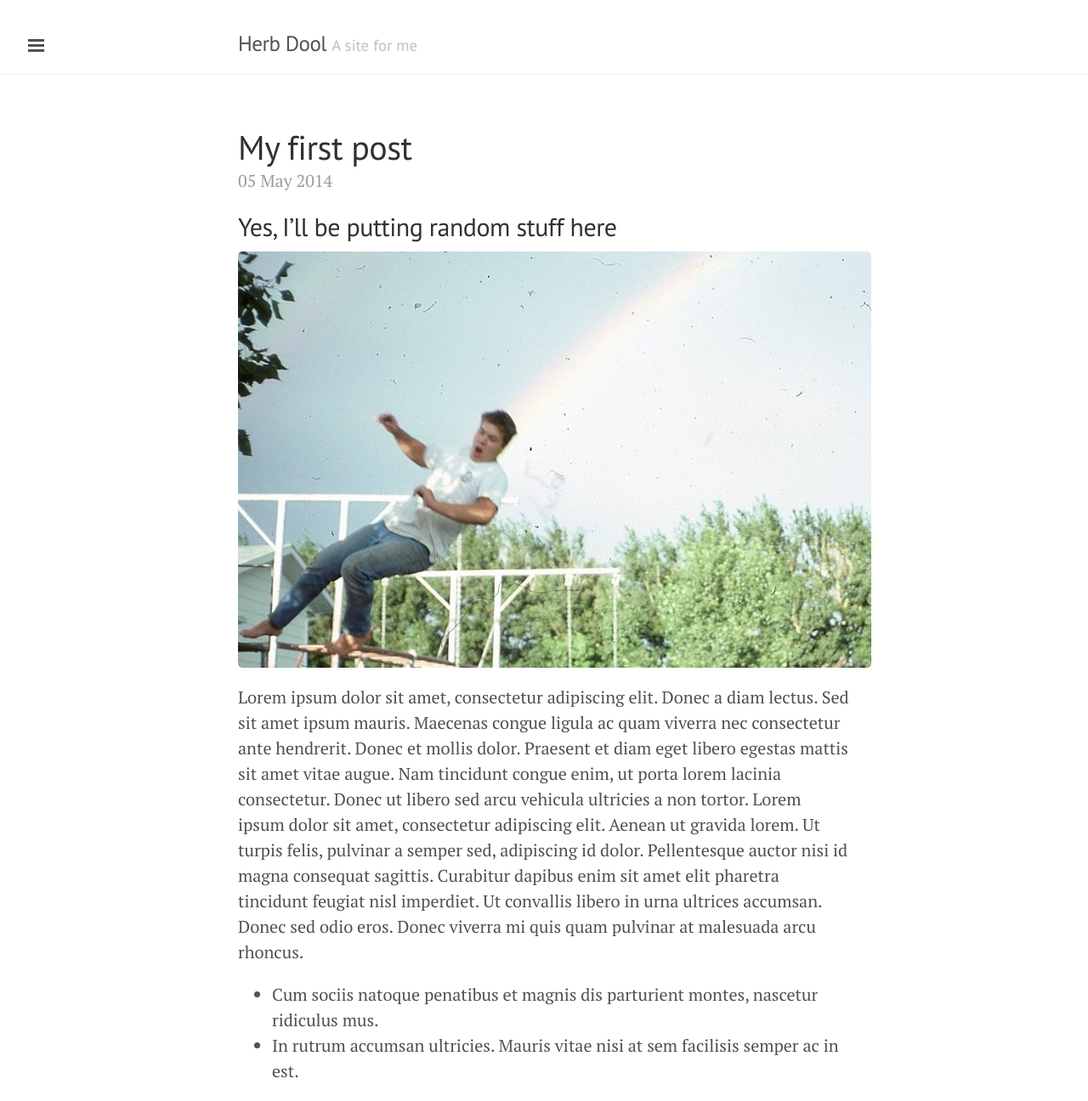
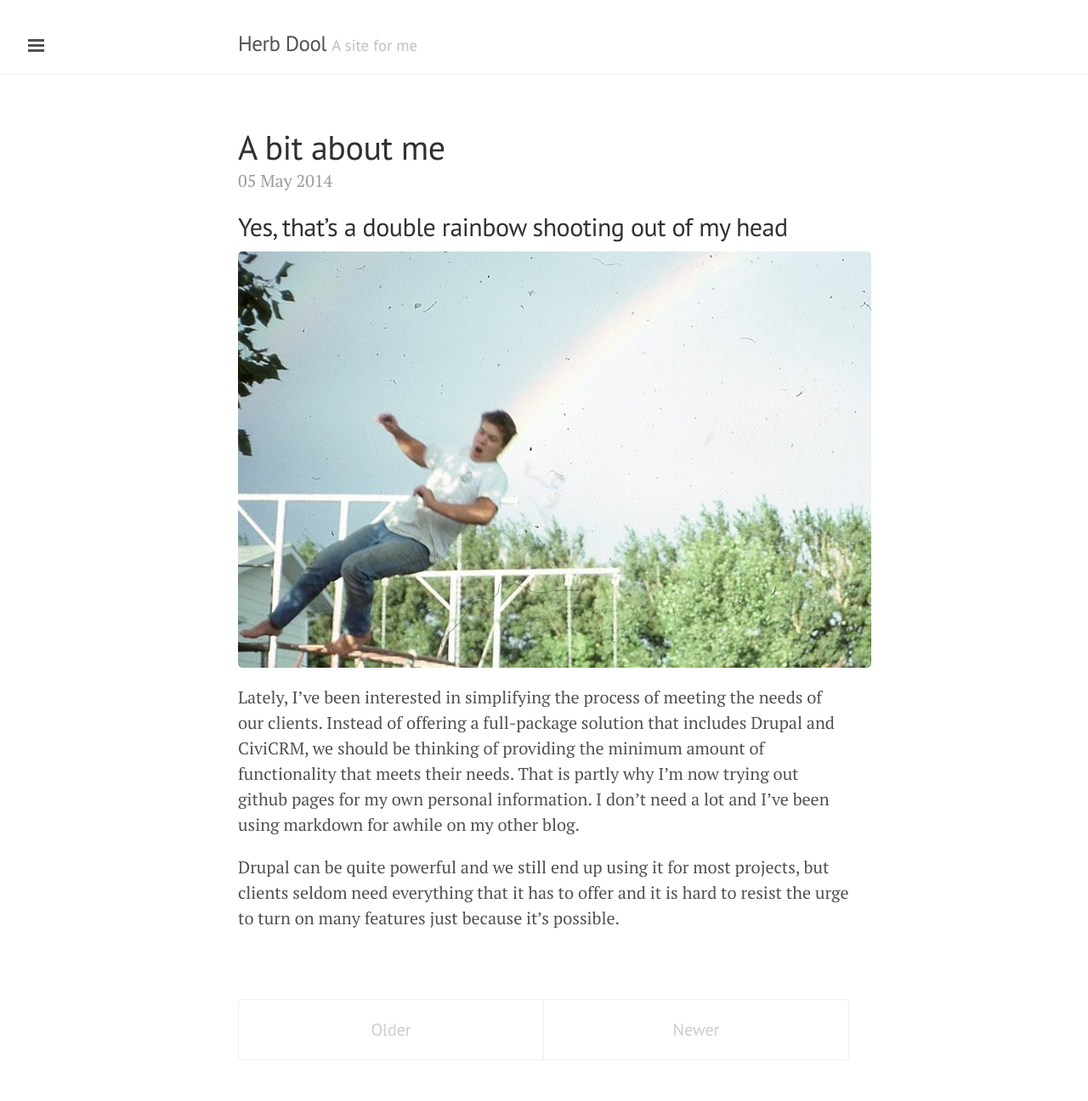
Before and after one commit to herbdool/herbdool.github.com, a Jekyll site: the page built from index.html, in a window 1280 px wide and 1400 px high, cut to the strip 104-1400 px from the top of the window. Shown: the whole strip at 85% size. Built offline with Jekyll 4.4.1, drawn with Linux system fonts in a browser that asks for light colours; Markdown is read by kramdown in place of the engine named in the settings; the list of posts is cut into pages by our own code; some of the changed text lies outside the part shown.

Commit message:
Updated 2014-05-05-my-first.md

```diff
--- a/_posts/2014-05-05-my-first.md
+++ b/_posts/2014-05-05-my-first.md
@@ -2,16 +2,14 @@
 layout: blog
 category: blog
 published: true
-title: My first post
+title: A bit about me
 tags: ""
 ---
 
-## Yes, I'll be putting random stuff here
+## Yes, that's a double rainbow shooting out of my head
 
 ![rainbow](/media/herb-rainbow-web.jpg)
 
-Lorem ipsum dolor sit amet, consectetur adipiscing elit. Donec a diam lectus. Sed sit amet ipsum mauris. Maecenas congue ligula ac quam viverra nec consectetur ante hendrerit. Donec et mollis dolor. Praesent et diam eget libero egestas mattis sit amet vitae augue. Nam tincidunt congue enim, ut porta lorem lacinia consectetur. Donec ut libero sed arcu vehicula ultricies a non tortor. Lorem ipsum dolor sit amet, consectetur adipiscing elit. Aenean ut gravida lorem. Ut turpis felis, pulvinar a semper sed, adipiscing id dolor. Pellentesque auctor nisi id magna consequat sagittis. Curabitur dapibus enim sit amet elit pharetra tincidunt feugiat nisl imperdiet. Ut convallis libero in urna ultrices accumsan. Donec sed odio eros. Donec viverra mi quis quam pulvinar at malesuada arcu rhoncus.
-- Cum sociis natoque penatibus et magnis dis parturient montes, nascetur ridiculus mus.
-- In rutrum accumsan ultricies. Mauris vitae nisi at sem facilisis semper ac in est.
+Lately, I've been interested in simplifying the process of meeting the needs of our clients. Instead of offering a full-package solution that includes Drupal and CiviCRM, we should be thinking of providing the minimum amount of functionality that meets their needs. That is partly why I'm now trying out github pages for my own personal information. I don't need a lot and I've been using markdown for awhile on my other blog.
 
-Enter text in [Markdown](http://daringfireball.net/projects/markdown/). Use the toolbar above, or click the **?** button for formatting help.
+Drupal can be quite powerful and we still end up using it for most projects, but clients seldom need everything that it has to offer and it is hard to resist the urge to turn on many features just because it's possible.
```
